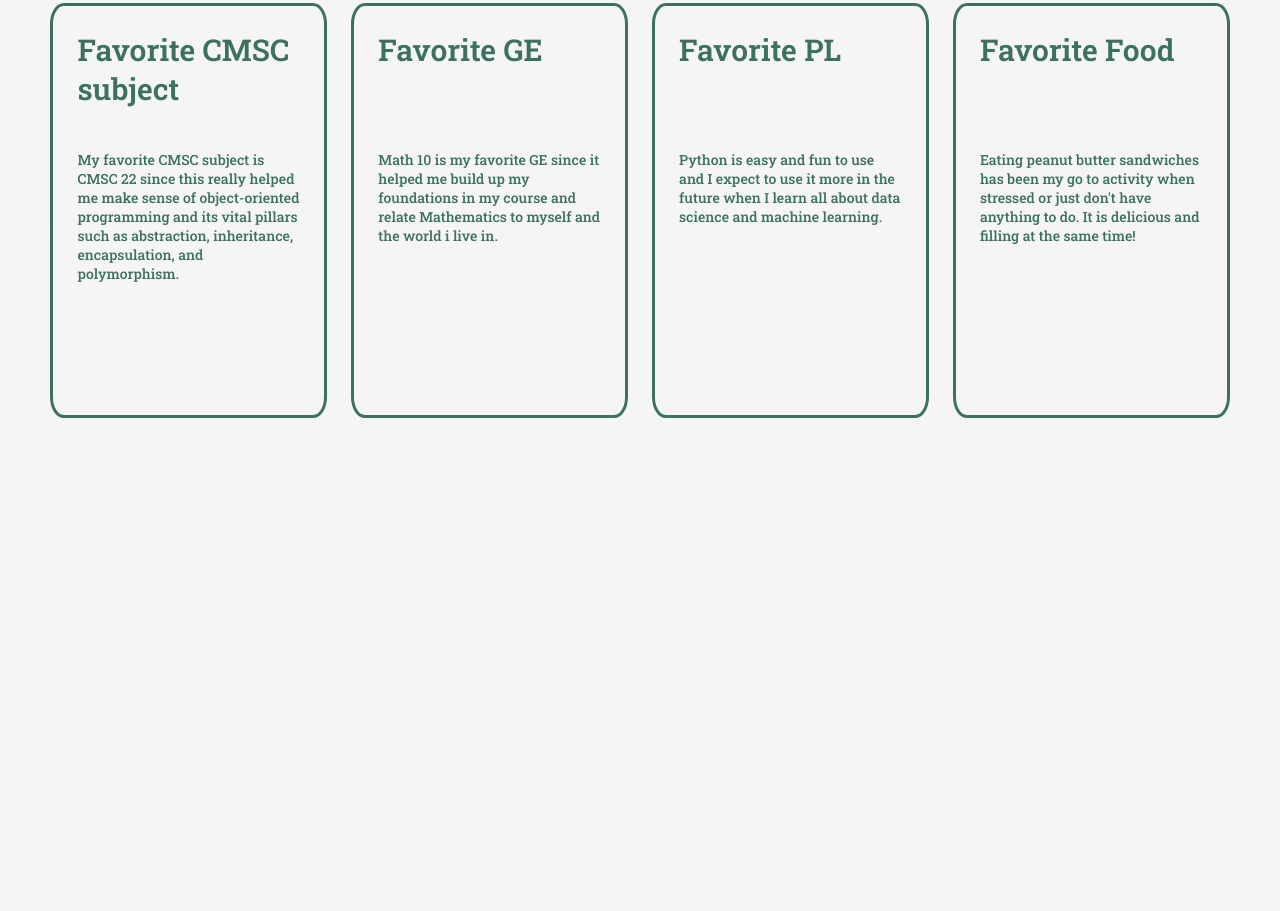
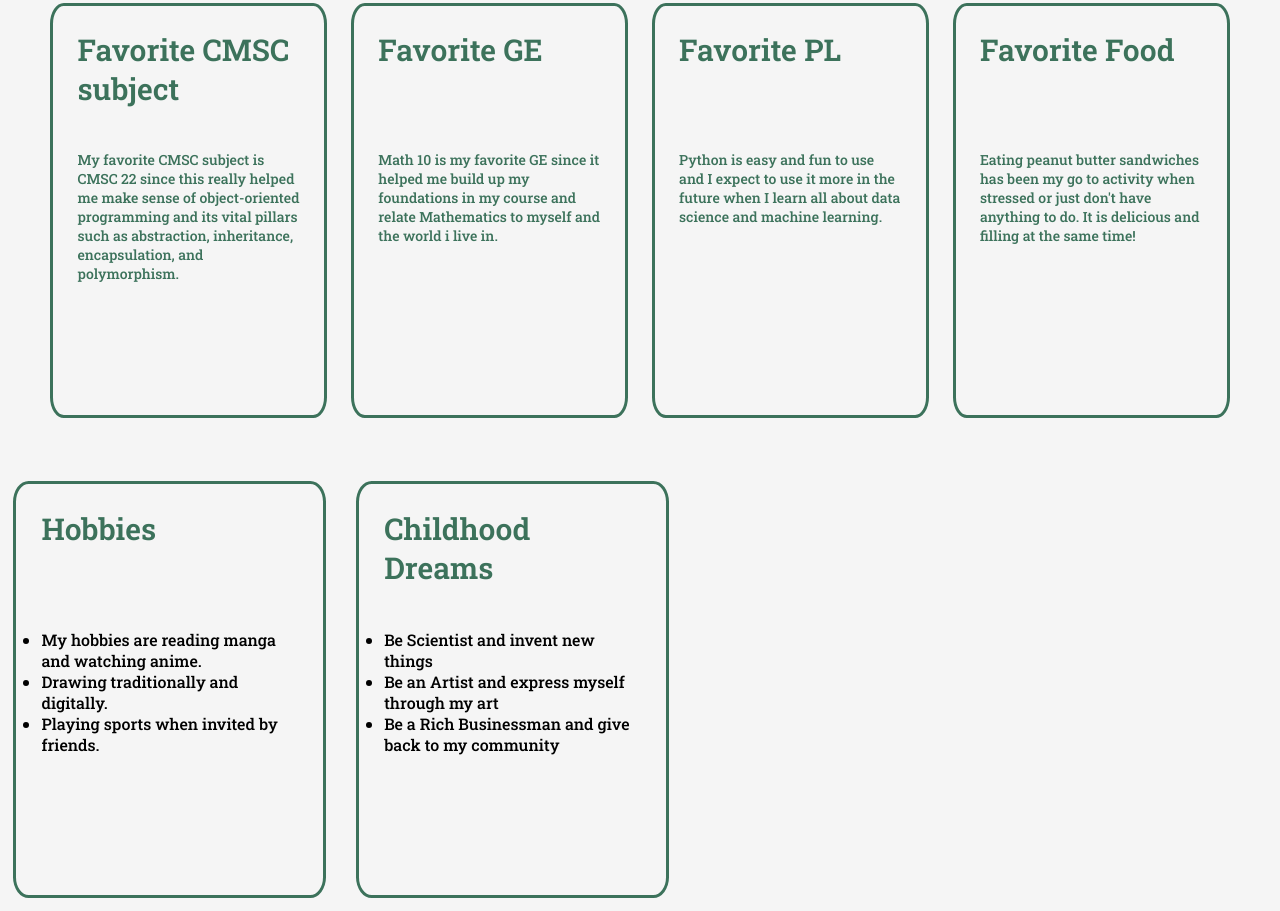
Before and after one commit to CMSC100-UV4L/exer-01-github-repository-AJQuinlat, a plain HTML site: page index.html in a window 1280 px wide. Shown: the part 415-1326 px from the top of the page. Before the commit the page ends 883 px from the top, so only its background shows below. Drawn offline with Linux system fonts and the light colour scheme.

Commit message:
feat: add extra section

```diff
--- a/index.html
+++ b/index.html
@@ -56,7 +56,26 @@
                         have anything to do. It is delicious and filling at the same time!
                     </p>
                 </div>
+            </div>
 
+            <!-- extra section -->
+            <div class="extra">
+                <div class="box">
+                    <h3>Hobbies</h3>
+                    <ul>
+                        <li>My hobbies are reading manga and watching anime.</li>
+                        <li>Drawing traditionally and digitally.</li>
+                        <li>Playing sports when invited by friends.</li>
+                    </ul>
+                </div>
+                <div class="box">
+                    <h3>Childhood Dreams </h3>
+                    <ul>
+                        <li>Be Scientist and invent new things</li>
+                        <li>Be an Artist and express myself through my art</li>
+                        <li>Be a Rich Businessman and give back to my community </li>
+                    </ul>
+                </div>
             </div>
 
         </main>
```
